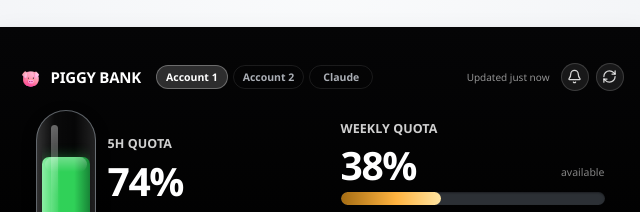
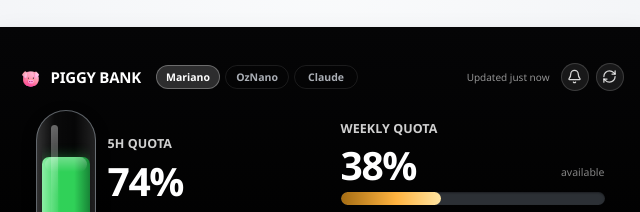
Before and after one commit to marianoaran-dev/notch, a website built with Vite: page ui/index.html in a window 1280 px wide. Shown: the part 149-361 px from the top of the page, 312-952 px from the left. Built offline with nearby package versions, Linux system fonts and the light colour scheme.

Commit message:
Update to latest working version
Sync the working V-Notch Tauri build: README refresh and small UI and
settings-store fixes.

Co-Authored-By: Claude Sonnet 5.5 <noreply@anthropic.com>

```diff
--- a/ui/codenotch-integration.js
+++ b/ui/codenotch-integration.js
@@ -10,8 +10,8 @@ const I=window.AukalenLucide;
 if(!I)throw new Error('Missing self-contained Lucide icons');
 I.mount(document);
 const defaults=[
-{name:'Account 1',five:74,week:38,fiveReset:'2h 14m',weekReset:'Friday, 9:00 am',weekShort:'Fri, 9:00 am',weekTime:'4 days 8 hours',shortRemaining:'4d 8h remaining',days:4,banked:['15 Oct · 7:00 pm','20 Oct · 5:30 pm']},
-{name:'Account 2',five:18,week:86,fiveReset:'48m',weekReset:'Monday, 10:00 am',weekShort:'Mon, 10:00 am',weekTime:'2 days 6 hours',shortRemaining:'2d 6h remaining',days:2,banked:['12 Oct · 8:20 pm']},
+{name:'Mariano',five:74,week:38,fiveReset:'2h 14m',weekReset:'Friday, 9:00 am',weekShort:'Fri, 9:00 am',weekTime:'4 days 8 hours',shortRemaining:'4d 8h remaining',days:4,banked:['15 Oct · 7:00 pm','20 Oct · 5:30 pm']},
+{name:'OzNano',five:18,week:86,fiveReset:'48m',weekReset:'Monday, 10:00 am',weekShort:'Mon, 10:00 am',weekTime:'2 days 6 hours',shortRemaining:'2d 6h remaining',days:2,banked:['12 Oct · 8:20 pm']},
 {name:'Claude',five:61,week:54,fiveReset:'3h 5m',weekReset:'Sunday, 8:00 pm',weekShort:'Sun, 8:00 pm',weekTime:'5 days 1 hour',shortRemaining:'5d 1h remaining',days:5,banked:[]}
 ];
 let accounts=defaults.map(a=>({...a})),account=0,mode='redesign',view='expanded',mainScreen='piggy';
--- a/ui/index.html
+++ b/ui/index.html
@@ -454,7 +454,7 @@ svg.lucide{fill:none;stroke:currentColor;stroke-width:2;stroke-linecap:round;str
       <div class="notch-expanded">
         <div class="piggy-header">
           <div class="logo-title"><img class="piggy-icon" src="./piggy-panel-pink.png" alt=""><span class="header-title">PIGGY BANK</span></div>
-          <div class="tabs" id="tabs"><button class="tab active" type="button" data-account="0">Account 1</button><button class="tab" type="button" data-account="1">Account 2</button><button class="tab" type="button" data-account="2">Claude</button></div>
+          <div class="tabs" id="tabs"><button class="tab active" type="button" data-account="0">Mariano</button><button class="tab" type="button" data-account="1">OzNano</button><button class="tab" type="button" data-account="2">Claude</button></div>
           <span class="header-status" id="status">Updated just now</span>
           <div class="header-actions"><button class="circle-btn" type="button" id="alerts" title="Notifications (demonstration)" aria-label="Notifications"><span data-lucide="bell"></span></button><button class="circle-btn" id="refresh" type="button" title="Reset sample data" aria-label="Reset sample data"><span data-lucide="refresh-cw"></span></button></div>
         </div>
--- a/ui/settings-store.js
+++ b/ui/settings-store.js
@@ -11,7 +11,7 @@
   notchOpacity:100,         // % opacity of the black notch body
   displayAlwaysOpen:true,   // keep Day / Night / Off visible beside Display
   monitor:'',               // "x,y" of the monitor to show on; empty = built-in default
-  names:['Account 1','Account 2','Claude'],
+  names:['Mariano','OzNano','Claude'],
   tasksWidth:650,           // px width of the open Tasks screen (drag its corner grip)
   tasksListHeight:340,      // px: tallest the task list may grow before it scrolls
   tasksListMin:0,           // px: shortest the list may be (0 = fit the tasks; set by dragging the handle)
```
Also changed, not shown: README.md, ui/options.js (line endings or trailing spaces).
